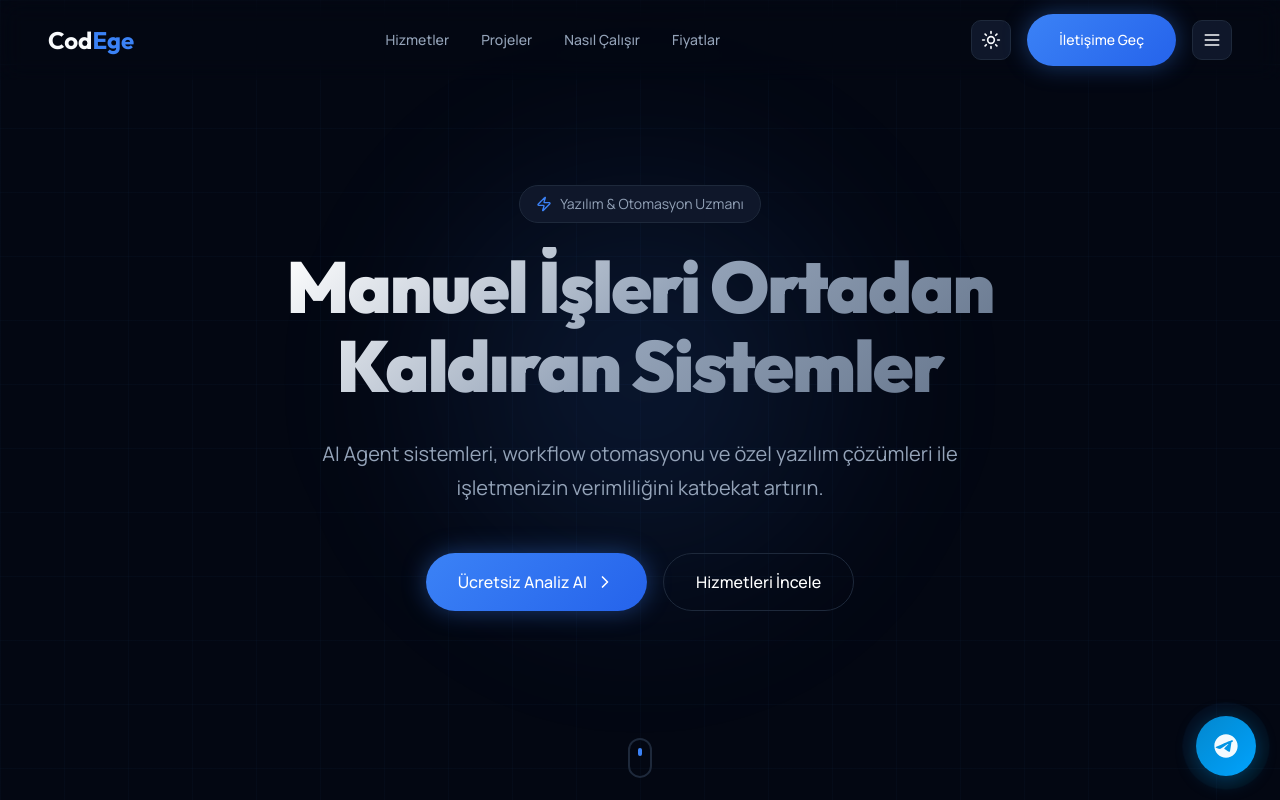
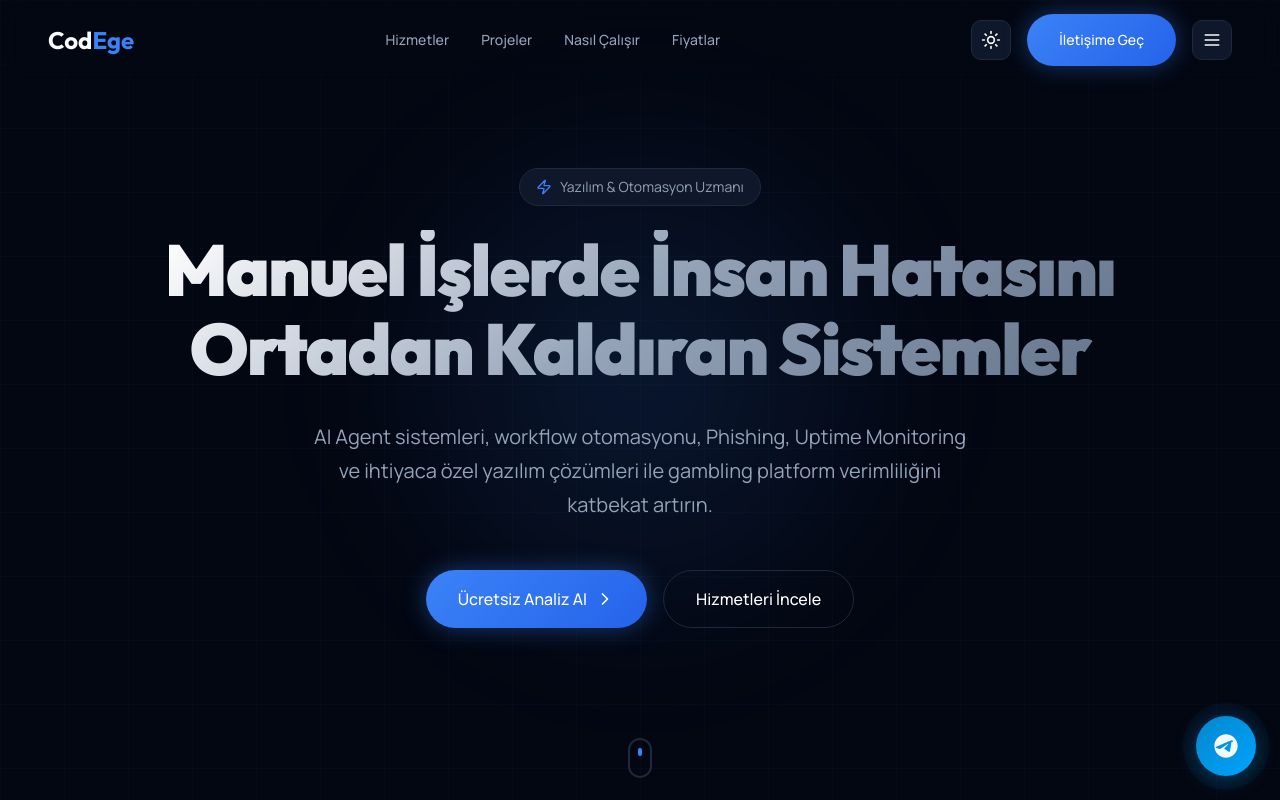
Before and after one commit to axieinfinityerm-dot/codege-v, a React (Create React App) app in the folder frontend/: page / in a window 1280 px wide. Shown: the top 800 px of the page. Built offline with nearby package versions, Linux system fonts and the light colour scheme.

Commit message:
Update App.js

```diff
--- a/frontend/src/App.js
+++ b/frontend/src/App.js
@@ -294,7 +294,7 @@ function App() {
             style={{ fontFamily: 'Outfit', lineHeight: 1.1 }}
             data-testid="hero-title"
           >
-            Manuel İşleri Ortadan<br />Kaldıran Sistemler
+            Manuel İşlerde İnsan Hatasını <br />Ortadan Kaldıran Sistemler
           </motion.h1>
 
           <motion.p
@@ -303,8 +303,8 @@ function App() {
             style={{ color: 'var(--text-muted)', lineHeight: 1.7 }}
             data-testid="hero-subtitle"
           >
-            AI Agent sistemleri, workflow otomasyonu ve özel yazılım çözümleri ile
-            işletmenizin verimliliğini katbekat artırın.
+            AI Agent sistemleri, workflow otomasyonu, Phishing, Uptime Monitoring ve ihtiyaca özel yazılım çözümleri ile
+            gambling platform verimliliğini katbekat artırın.
           </motion.p>
 
           <motion.div
```
